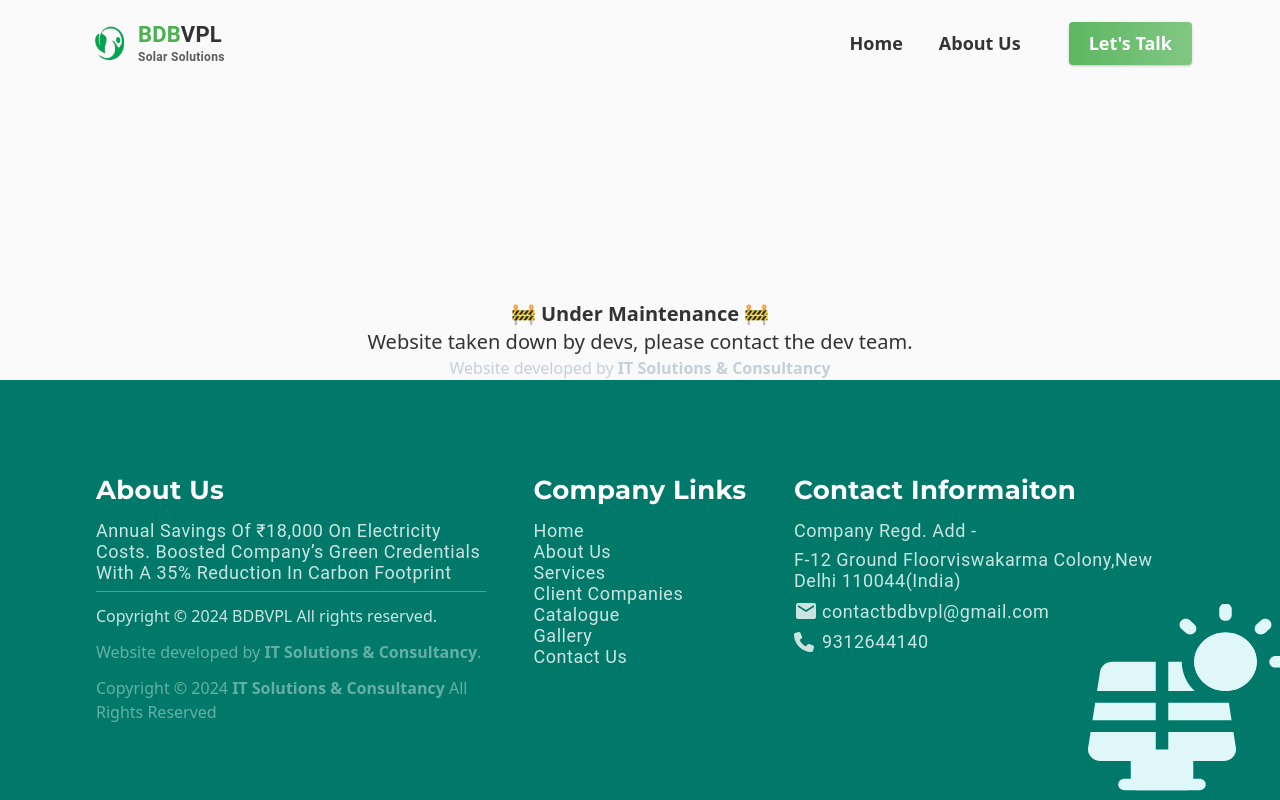
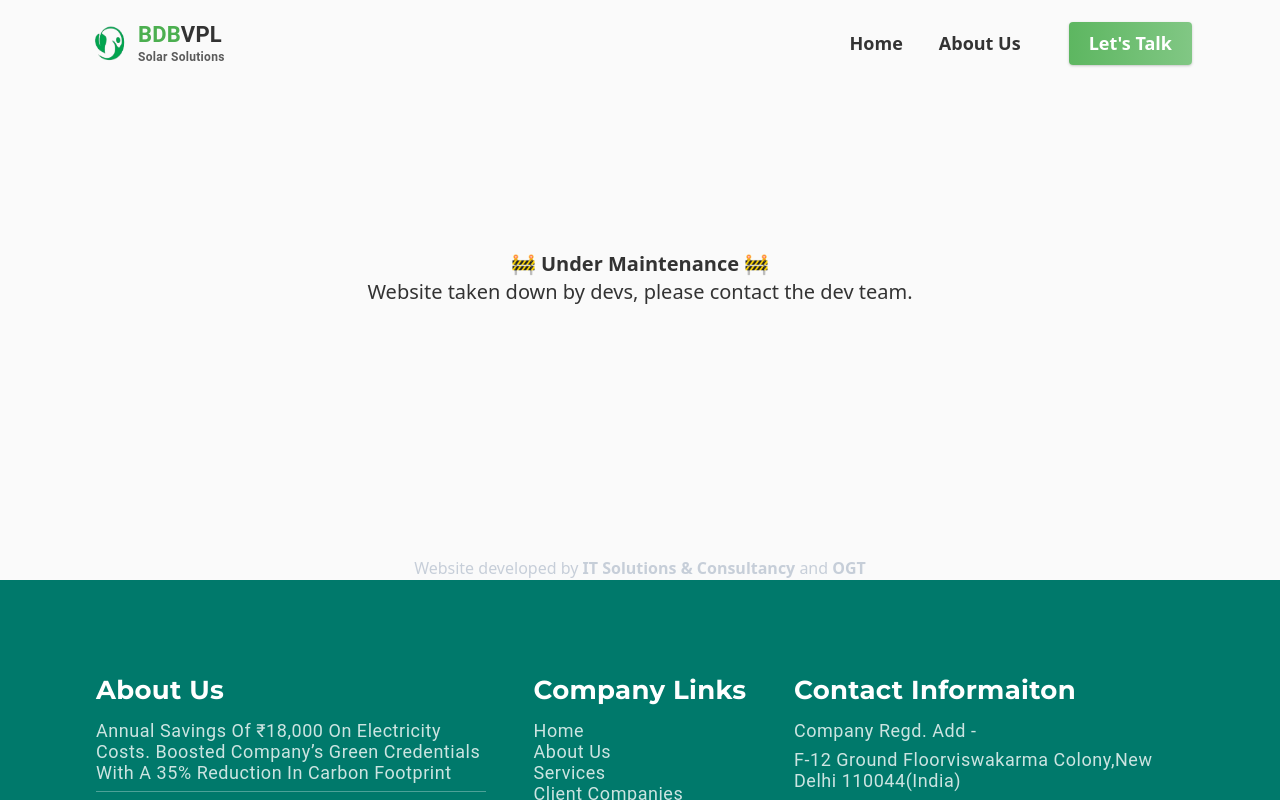
Before and after one commit to Chaitanya-exe/BDBVPL, a Next.js app: page /maintanence in a window 1280 px wide. Shown: the top 800 px of the page. Built offline with nearby package versions, Linux system fonts and the light colour scheme; what tailwindcss-motion would draw is missing.

Commit message:
maintanence tweaks

```diff
--- a/app/maintanence/page.js
+++ b/app/maintanence/page.js
@@ -2,7 +2,7 @@ import React from 'react'
 
 const Maintanence = () => {
   return (
-    <div className='mt-[300px] text-center'>
+    <div className='mt-[250px] mb-[250px] text-center'>
       <h1 className='text-xl font-bold'>🚧 Under Maintenance 🚧</h1>
       <p className='text-xl'>
         Website taken down by devs, please contact the dev team.
--- a/components/ui/watermark.jsx
+++ b/components/ui/watermark.jsx
@@ -9,6 +9,12 @@ function Watermark() {
           <Link href={"http://www.itsolutionconsultancy.com/"}>
             IT Solutions & Consultancy
           </Link>
+          {" "}
+          and
+          {" "}
+          <Link href={"https://www.linkedin.com/company/original-tertiary"}>
+            OGT
+          </Link>
         </p>
       </div>
     </div>
```
